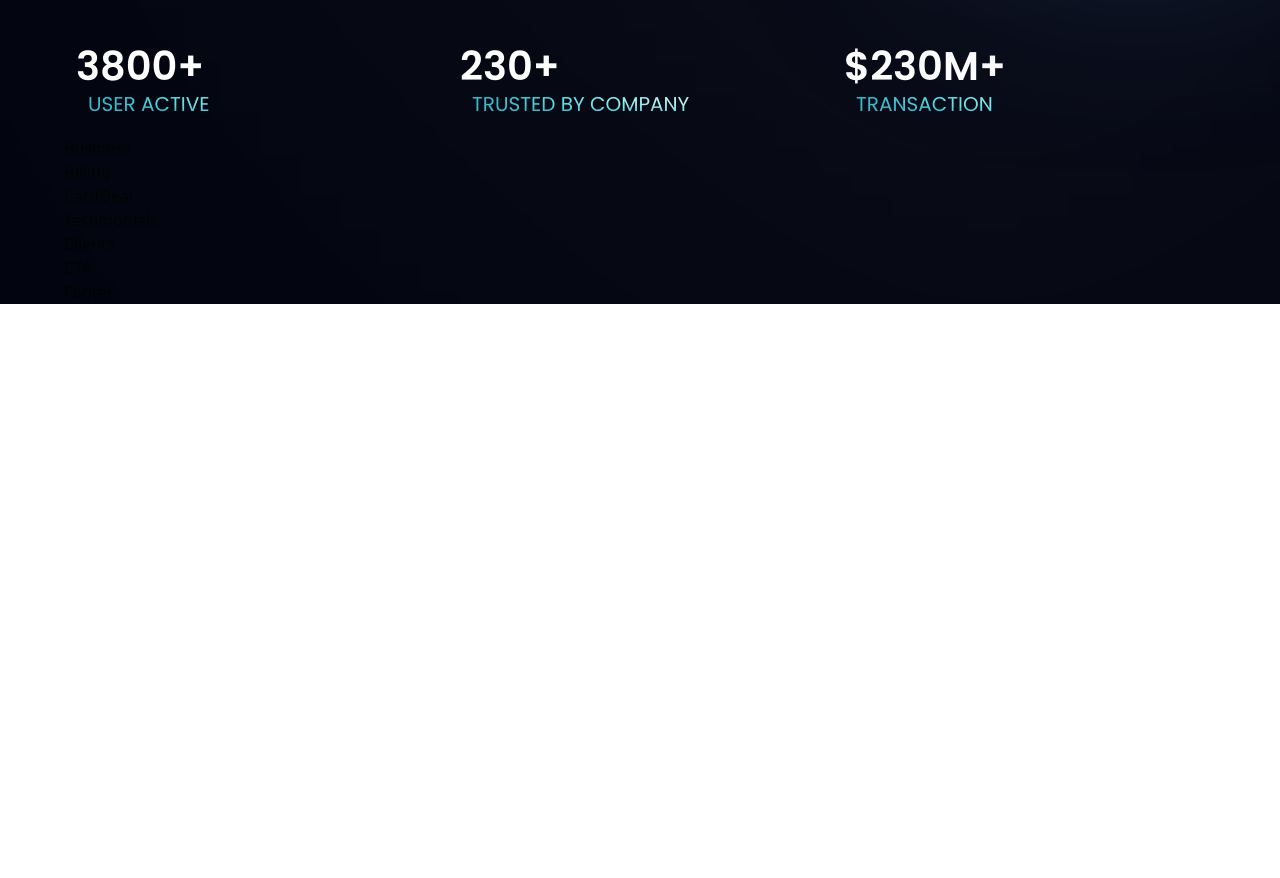
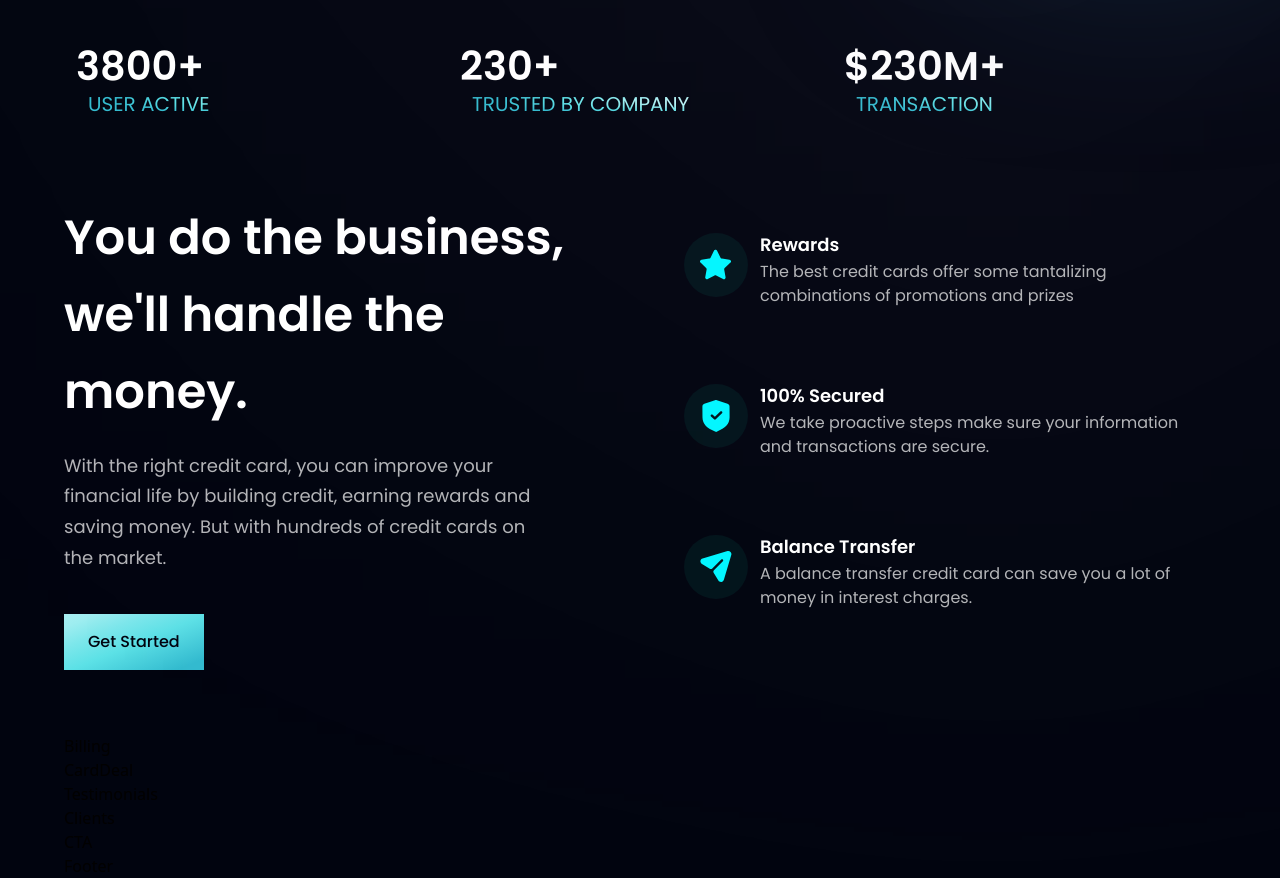
Before and after one commit to joyahmed/dark-web-layout-react, a React (Vite) app: page / in a window 1280 px wide. Shown: the part 760-1638 px from the top of the page. Before the commit the page ends 1064 px from the top, so only its background shows below. Built offline with nearby package versions, Linux system fonts and the light colour scheme.

Commit message:
✅completed business section

```diff
--- a/src/components/Business.jsx
+++ b/src/components/Business.jsx
@@ -1,9 +1,54 @@
-import React from 'react'
+import { features } from '../constants';
+import styles, { layout } from '../styles';
+import Button from './Button';
+
+const FeatureCard = ({ icon, title, content, index }) => (
+	<div
+		className={`flex flex-row p-6 rounded-[20px] ${
+			index !== features.length - 1 ? 'mb-6' : 'mb-0'
+		} feature-card cursor-pointer`}
+	>
+		<div
+			className={`w-[64px] h-[64px] rounded-full ${styles.flexCenter} bg-dimBlue`}
+		>
+			<img
+				src={icon}
+				alt='icon'
+				className='w-[50%] h-[50%] object-contain'
+			/>
+		</div>
+		<div className='flex-1 flex flex-col ml-3'>
+			<h4 className='font-poppins font-semibold text-white text-[18px] leading-[23px] mb-1'>
+				{title}
+			</h4>
+			<p className='font-poppins font-normal text-dimWhite text-[16px] leading-[24px] mb-1'>{content}</p>
+		</div>
+	</div>
+);
 
 const Business = () => {
-  return (
-    <div>Business</div>
-  )
-}
+	return (
+		<section id='features' className={layout.section}>
+			<div className={layout.sectionInfo}>
+				<h2 className={styles.heading2}>
+					You do the business, <br className='sm:block hidden' />{' '}
+					we'll handle the money.
+				</h2>
+				<p className={`${styles.paragraph} max-w-[470px] mt-5`}>
+					With the right credit card, you can improve your financial
+					life by building credit, earning rewards and saving money.
+					But with hundreds of credit cards on the market.
+				</p>
+				<Button styles='mt-10' />
+			</div>
 
-export default Business
+			<div className={`${layout.sectionImg} flex-col`}>
+				{features.map((feature, index) => (
+					<FeatureCard key={feature.id} {...feature} idnex={index} />
+				))}
+			</div>
+		</section>
+	);
+};
+
+export default Business;
--- a/src/components/Button.jsx
+++ b/src/components/Button.jsx
@@ -1,8 +1,8 @@
 import React from 'react'
 
-const Button = () => {
+const Button = ({styles}) => {
   return (
-    <div>Button</div>
+   <button type='button' className={`py-4 px-6 bg-blue-gradient font-poppins font-medium text[[18px] text-primary outline-none ${styles}`}>Get Started</button>
   )
 }
 
```
